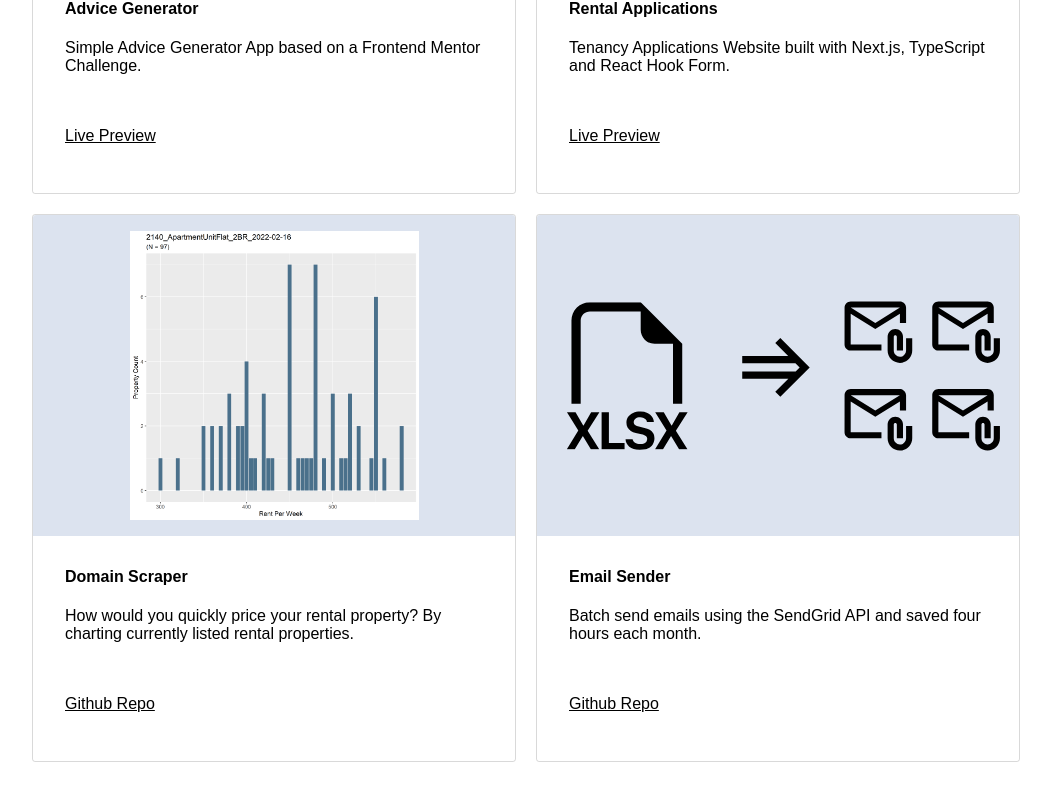
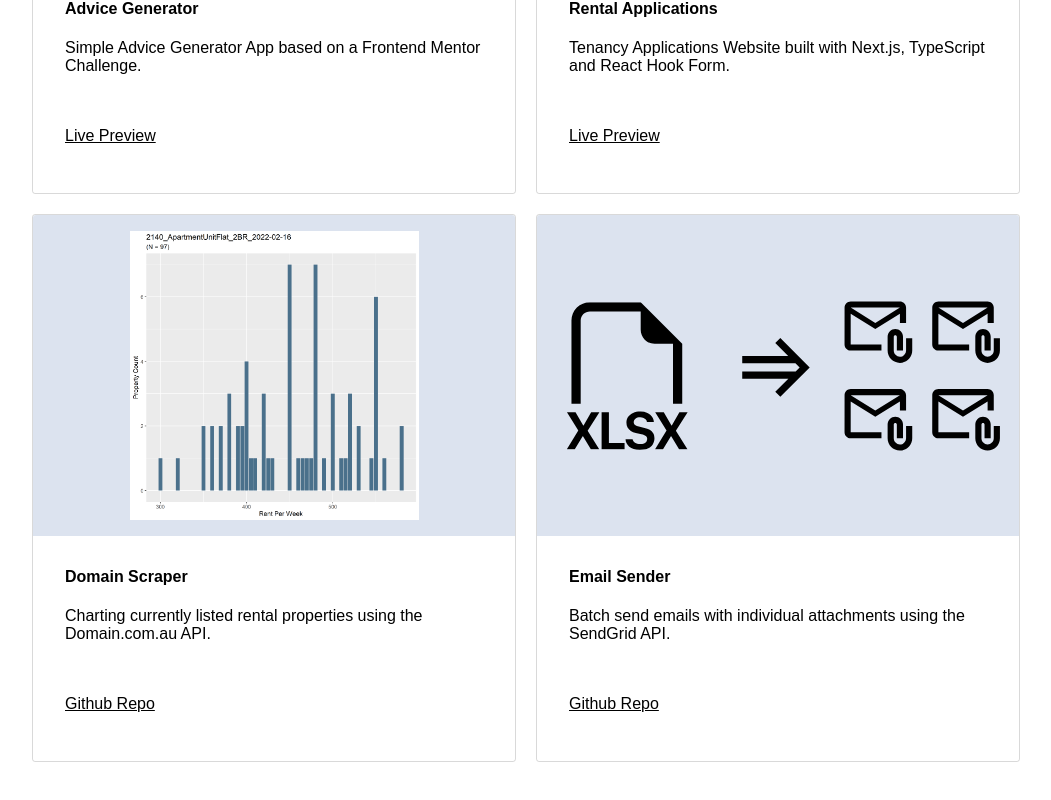
Before and after one commit to davidtaing/portfolio, a Next.js app: page /projects in a window 1280 px wide. Shown: the part 507-1307 px from the top of the page, without its empty margins (114-1165 px from the left). Built offline with nearby package versions, Linux system fonts and the light colour scheme.

Commit message:
feat(Projects): Adjust Descriptions

```diff
--- a/src/features/Projects/data.ts
+++ b/src/features/Projects/data.ts
@@ -43,7 +43,7 @@ export const projects: Project[] = [
     category: "Node App & R App",
     skills: ["Node", "JavaScript", "Mongoose", "R", "Domain.com.au API"],
     description:
-      "How would you quickly price your rental property? By charting currently listed rental properties.",
+      "Charting currently listed rental properties using the Domain.com.au API.",
     bulletPoints: [
       "Extracted rental prices from displayPrice field using by chaining String.replace(), String.trim() and String.split().",
     ],
@@ -56,7 +56,7 @@ export const projects: Project[] = [
     category: "Node App",
     skills: ["Node", "JavaScript", "SendGrid API"],
     description:
-      "Batch send emails using the SendGrid API and saved four hours each month.",
+      "Batch send emails with individual attachments using the SendGrid API.",
     bulletPoints: [],
     githubUrl: "https://github.com/davidtaing/email-sender",
     imageUrl: "/images/projects/email-sender.svg",
```
